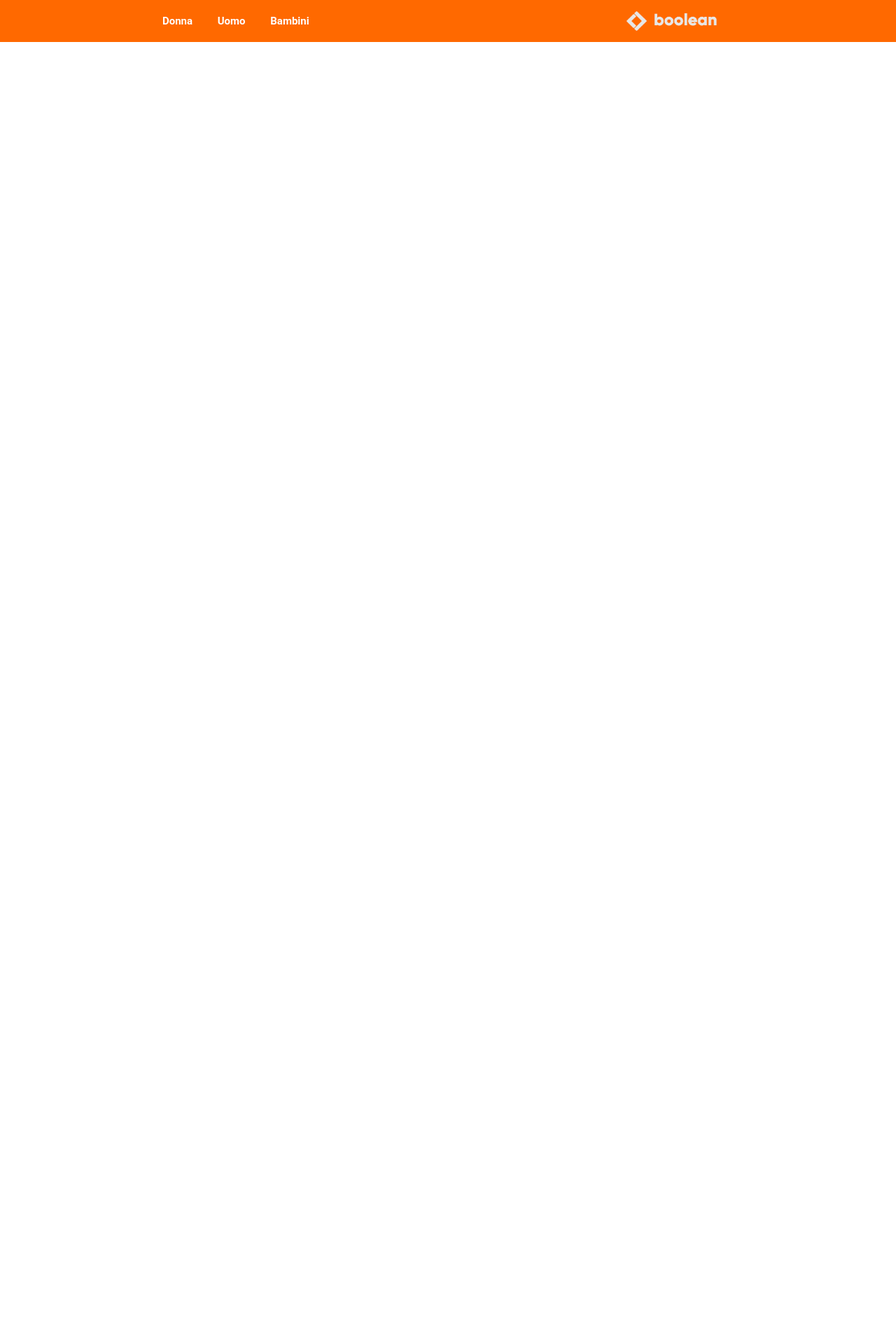
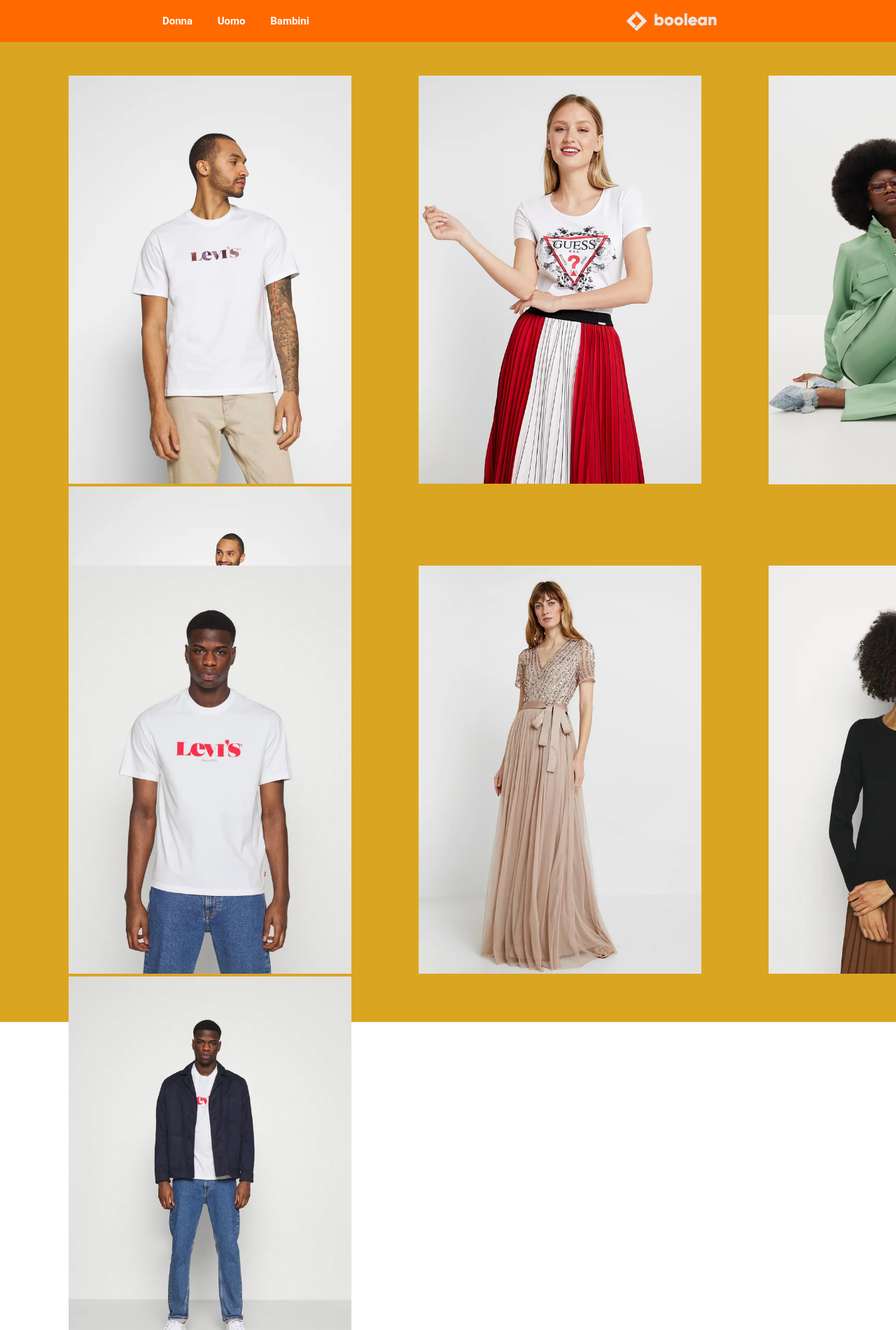
Before and after one commit to Anzelo7/html-css-boolando, a plain HTML site: page index.html in a window 1280 px wide. Shown: the top 1900 px of the page at 70% size. Before the commit the page ends 800 px from the top, so only its background shows below. Drawn offline with Linux system fonts and the light colour scheme.

Commit message:
posizionamento img background

```diff
--- a/index.html
+++ b/index.html
@@ -34,7 +34,33 @@
 
     <!-- main -->
     <main>
-        <section class="flex wrap models" >
+        <section class="flex wrap models">
+            <div class="model">
+                <img id="levisfit" src="img/1.webp" alt="levisfit" style="width: 100%">
+                <img src="img/1b.webp" alt="levisfitbehind" style="width: 100%">
+                <div class="price">
+                    <p>Levi's</p>
+                <h3>RELAXED FIT TEE UNISEX</h3>
+                <span>14,99€</span>
+                <span>29,99€</span>
+                </div>
+            </div>
+            <div class="model guess">
+                <img src="img/2.webp" alt="guess" style="width: 100%">
+            </div>
+            <div class="model comeZF">
+                <img src="img/3.webp" alt="comeZF" style="width: 100%">
+            </div>
+            <div class="model levisfitee">
+                <img id="levisfitee" src="img/4.webp" alt="levisfitee" style="width: 100%">
+                <img src="img/4b.webp" alt="levisfiteebehind" style="width: 100%">
+            </div>
+            <div class="model maya">
+                <img src="img/5.webp" alt="maya" style="width: 100%">
+            </div>
+            <div class="model esprit">
+                <img src="img/6.webp" alt="esprit" style="width: 100%">
+            </div>
         </section>
     </main>
     <!-- / main -->
--- a/style.css
+++ b/style.css
@@ -13,11 +13,6 @@
 .wrap {
     display: flex;
     flex-wrap: wrap;
-}
-
-.models{
-    width: 1600px;
-    height: 100%;
 }
 
 /*header*/
@@ -55,3 +50,52 @@
     color: white;
     letter-spacing: 0.3rem;
 }
+/*/header*/
+
+/*main*/
+
+.models{
+    width: 1600px;
+    margin: auto;
+    justify-content: center;
+    background-color: goldenrod;
+}
+
+.model{
+    width: 500px;
+    height: 700px;
+    padding: 3%;
+}
+
+.img{
+    width: 100%;
+}
+
+#levisfit{
+    position: relative;
+}
+
+#levisfit:hover{
+    opacity: 0;
+    position: absolute;
+    top: 0;
+    left: 0;
+}
+
+#levisfitee{
+    position: relative;
+}
+
+#levisfitee:hover{
+    opacity: 0;
+    position: absolute;
+    bottom: 0;
+    left: 0;
+}
+/*/main*/
+
+
+/*footer*/
+
+
+/*/footer*/
```
